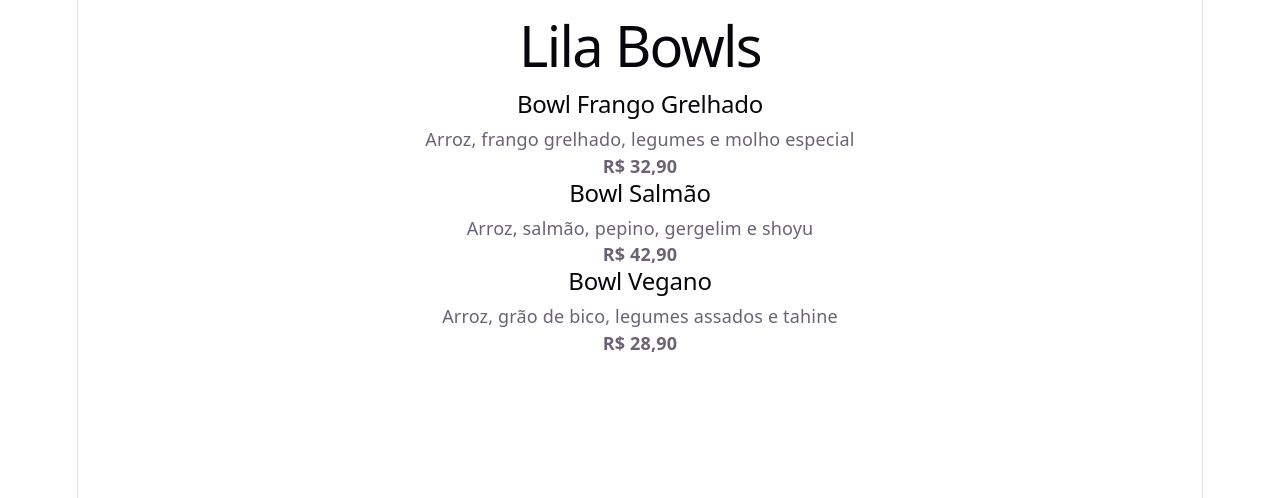
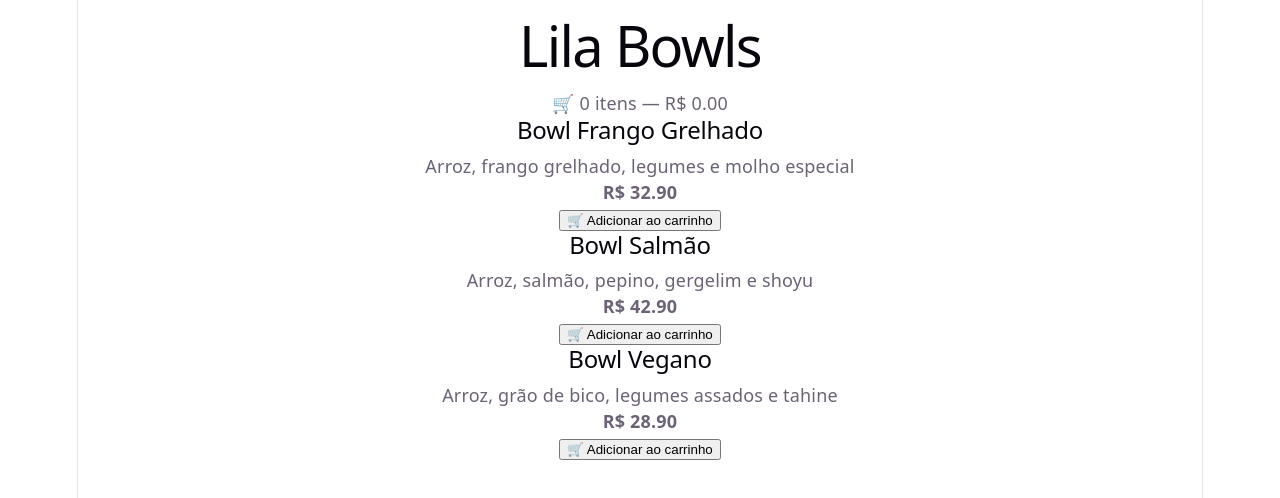
Before and after one commit to laiorbrito/lila-bowls, a React (Vite) app: page / in a window 1280 px wide. Shown: the top 498 px of the page. Built offline with nearby package versions, Linux system fonts and the light colour scheme.

Commit message:
adiciona carrinho com estado compartilhado

```diff
--- a/src/App.jsx
+++ b/src/App.jsx
@@ -1,21 +1,33 @@
+import { useState } from 'react'
 import Produto from './Produto'
 
 const produtos = [
-  { id: 1, nome: "Bowl Frango Grelhado", preco: "32,90", descricao: "Arroz, frango grelhado, legumes e molho especial" },
-  { id: 2, nome: "Bowl Salmão", preco: "42,90", descricao: "Arroz, salmão, pepino, gergelim e shoyu" },
-  { id: 3, nome: "Bowl Vegano", preco: "28,90", descricao: "Arroz, grão de bico, legumes assados e tahine" },
+  { id: 1, nome: "Bowl Frango Grelhado", preco: 32.90, descricao: "Arroz, frango grelhado, legumes e molho especial" },
+  { id: 2, nome: "Bowl Salmão", preco: 42.90, descricao: "Arroz, salmão, pepino, gergelim e shoyu" },
+  { id: 3, nome: "Bowl Vegano", preco: 28.90, descricao: "Arroz, grão de bico, legumes assados e tahine" },
 ]
 
 function App() {
+  const [carrinho, setCarrinho] = useState([])
+
+  function adicionarProduto(produto) {
+    setCarrinho([...carrinho, produto])
+  }
+
+  const total = carrinho.reduce((soma, item) => soma + item.preco, 0)
+
   return (
     <div>
       <h1>Lila Bowls</h1>
+      <p>🛒 {carrinho.length} itens — R$ {total.toFixed(2)}</p>
+
       {produtos.map(produto => (
         <Produto
           key={produto.id}
           nome={produto.nome}
           preco={produto.preco}
           descricao={produto.descricao}
+          onAdicionar={() => adicionarProduto(produto)}
         />
       ))}
     </div>
--- a/src/Produto.jsx
+++ b/src/Produto.jsx
@@ -1,9 +1,13 @@
-function Produto({ nome, preco, descricao }) {
+function Produto({ nome, preco, descricao, onAdicionar }) {
   return (
     <div>
       <h2>{nome}</h2>
       <p>{descricao}</p>
-      <strong>R$ {preco}</strong>
+      <strong>R$ {preco.toFixed(2)}</strong>
+      <br />
+      <button onClick={onAdicionar}>
+        🛒 Adicionar ao carrinho
+      </button>
     </div>
   )
 }
```
